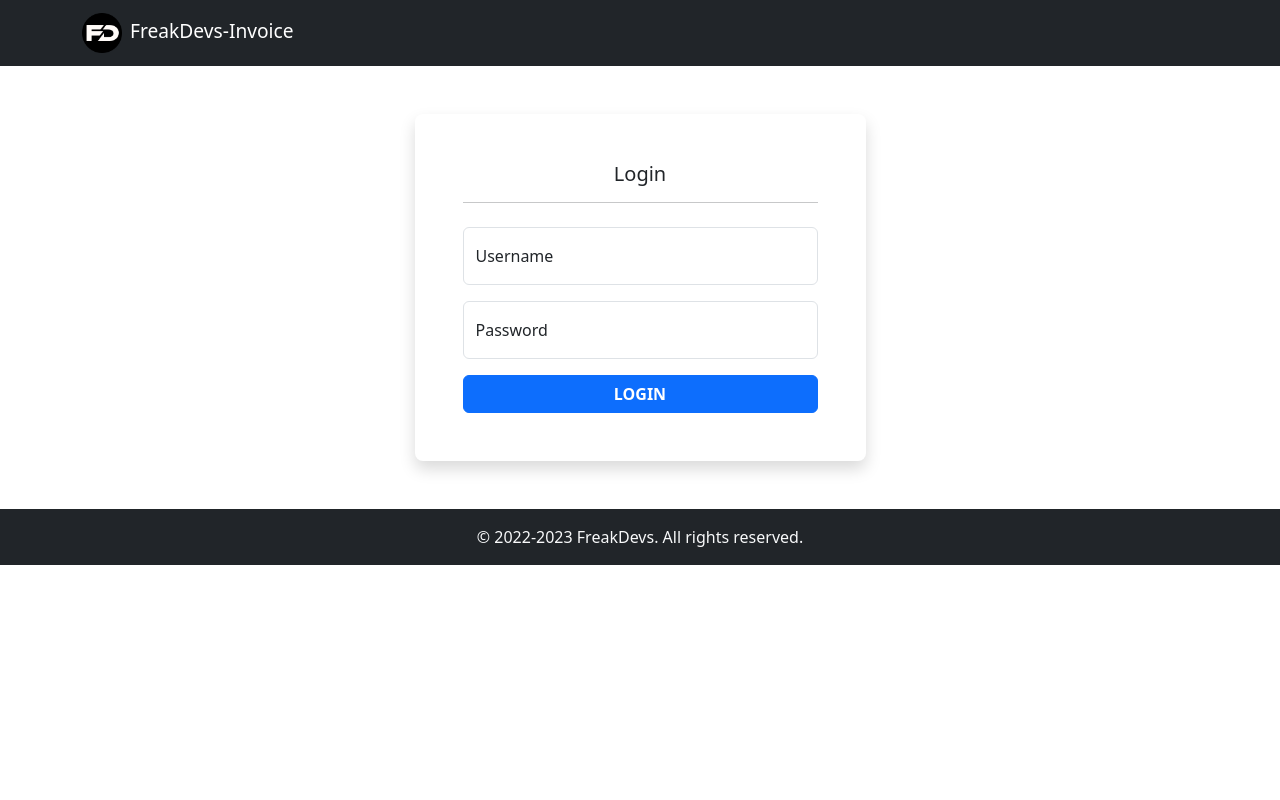
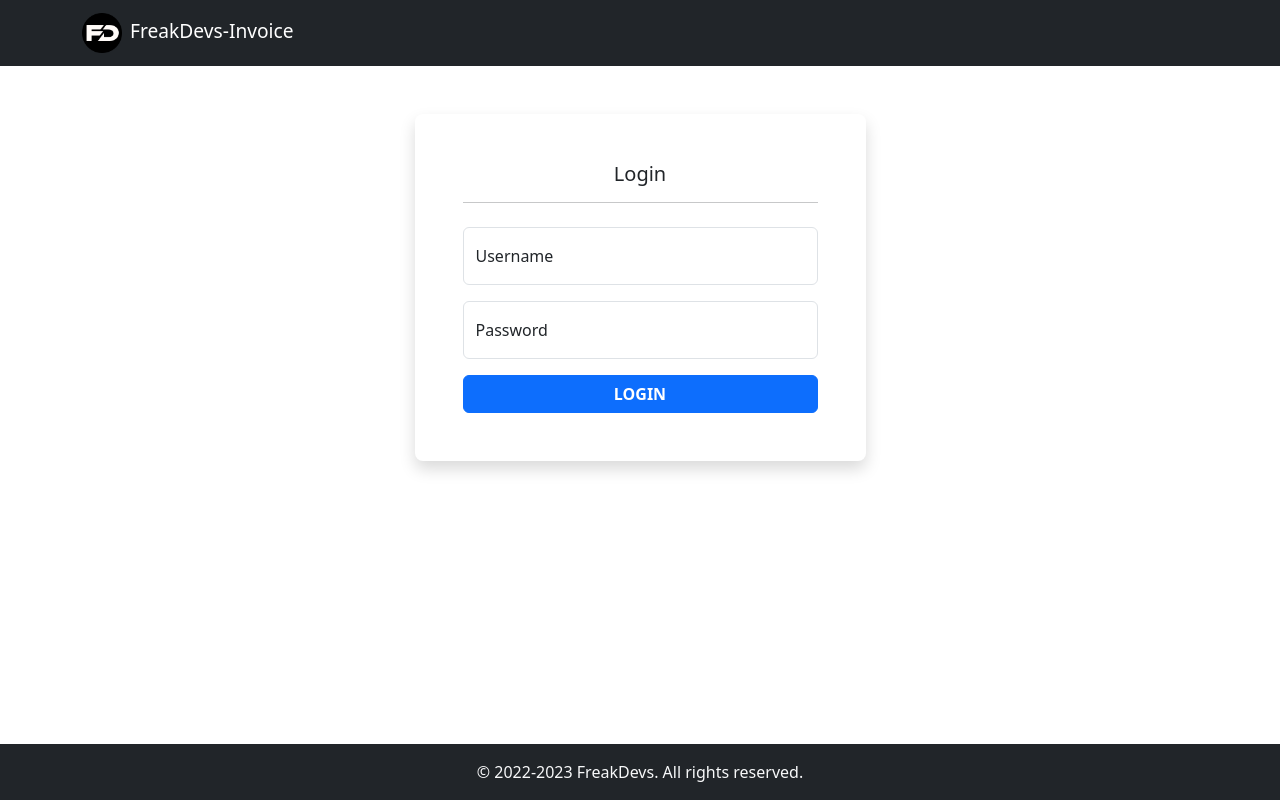
Before and after one commit to FreakDevelopers/FreakDevs-Invoice, a React (Vite) app in the folder client/: page / in a window 1280 px wide. Built offline with nearby package versions, Linux system fonts and the light colour scheme.

Commit message:
fix: set footer at bottom

```diff
--- a/client/src/App.css
+++ b/client/src/App.css
@@ -14,7 +14,11 @@ body {
 #root{
   display: flex;
   flex-direction: column;
-  /* min-height: 100vh; */
+  min-height: 100vh;
+}
+
+#footer {
+  flex-shrink: none;
 }
 
 @media print {
```
